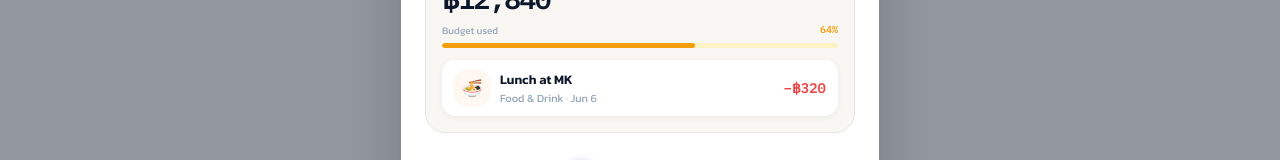
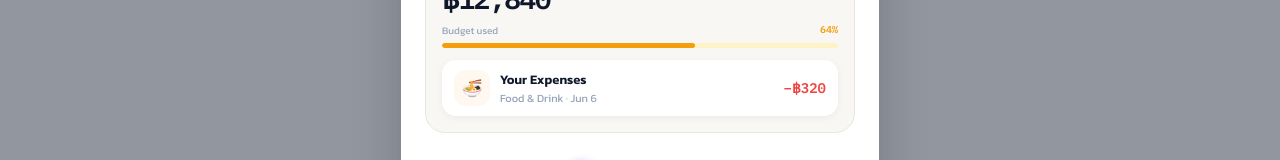
Before and after one commit to Yeet1234kk/finance-app, a React (Vite) app: page / in a window 1280 px wide. Both pictures are taken after a click on the button "Aa". Shown: the part 482-642 px from the top of the page. Built offline with nearby package versions, Linux system fonts and the light colour scheme; a web font is replaced by a local one.

Commit message:
Update App.jsx

```diff
--- a/src/App.jsx
+++ b/src/App.jsx
@@ -1590,7 +1590,7 @@ function TextSizerOverlay({ textScale, setTextScale, onClose }) {
           <div style={{ display: "flex", alignItems: "center", gap: 10, padding: "10px 12px", background: "#FFFFFF", borderRadius: 14, boxShadow: "0 2px 8px rgba(15,23,42,0.05)" }}>
             <div style={{ width: `${36 * Math.min(textScale, 1.15)}px`, height: `${36 * Math.min(textScale, 1.15)}px`, minWidth: 28, borderRadius: 11, background: "#FFF8F0", display: "flex", alignItems: "center", justifyContent: "center", fontSize: `${17 * textScale}px`, flexShrink: 0, transition: "all 0.15s" }}>🍜</div>
             <div style={{ flex: 1, minWidth: 0 }}>
-              <p style={{ margin: 0, fontSize: `${13 * textScale}px`, fontWeight: 600, color: "#0F172A", fontFamily: FONT_FAMILY, transition: "font-size 0.15s", overflow: "hidden", textOverflow: "ellipsis", whiteSpace: "nowrap" }}>Lunch at MK</p>
+              <p style={{ margin: 0, fontSize: `${13 * textScale}px`, fontWeight: 600, color: "#0F172A", fontFamily: FONT_FAMILY, transition: "font-size 0.15s", overflow: "hidden", textOverflow: "ellipsis", whiteSpace: "nowrap" }}>Your Expenses</p>
               <p style={{ margin: "1px 0 0", fontSize: `${11 * textScale}px`, color: "#94A3B8", fontFamily: FONT_FAMILY, transition: "font-size 0.15s" }}>Food & Drink · Jun 6</p>
             </div>
             <span style={{ fontSize: `${14 * textScale}px`, fontWeight: 700, color: "#EF4444", fontFamily: MONO_FAMILY, flexShrink: 0, transition: "font-size 0.15s" }}>−฿320</span>
```
